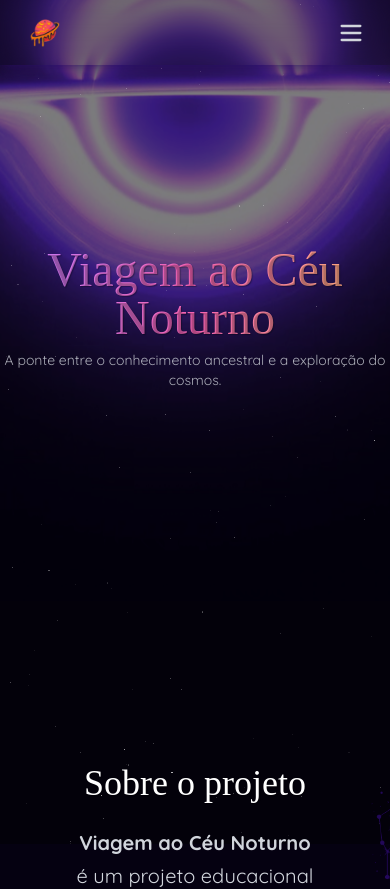
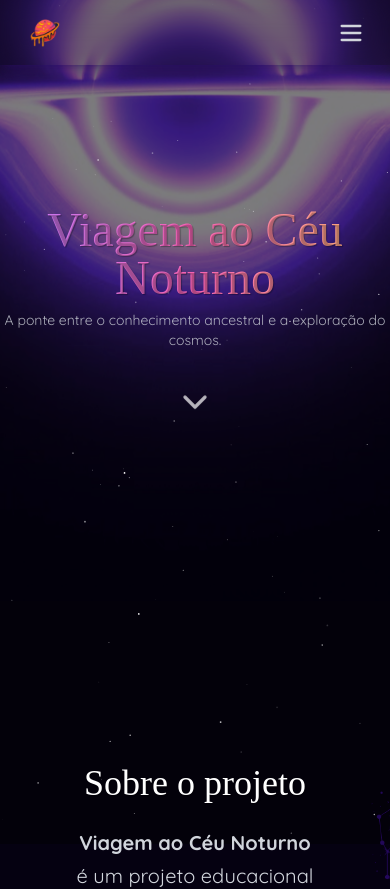
Before and after one commit to vinxcin/sativar-vet, a React (Vite) app: page / in a window 390 px wide. Shown: the top 889 px of the page. Built offline with nearby package versions, Linux system fonts and the light colour scheme; a web font is replaced by a local one.

Commit message:
scroll hero

```diff
--- a/src/components/main/BackgroundStars/index.tsx
+++ b/src/components/main/BackgroundStars/index.tsx
@@ -1,32 +1,76 @@
-type StarsProps = {
-  length?: number;
+import { useEffect, useRef } from "react";
+
+type Star = {
+  x: number;
+  y: number;
+  radius: number;
+  speed: number;
+  alpha: number;
+  twinkleDirection: number;
 };
 
-export default function BackgroundStars({ length = 100 }: StarsProps) {
-  const stars = Array.from({ length }).map(() => ({
-    top: `${Math.random() * 100}%`,
-    left: `${Math.random() * 100}%`,
-    animationDelay: `${Math.random() * 6}s`,
-    animationDuration: `${4 + Math.random() * 6}s`,
-    size: `${0.5 + Math.random() * 0.75}px`,
-  }));
+type Props = {
+  amount?: number;
+};
+
+export default function BackgroundStars({ amount = 150 }: Props) {
+  const canvasRef = useRef<HTMLCanvasElement>(null);
+
+  useEffect(() => {
+    const canvas = canvasRef.current;
+    if (!canvas) return;
+    const ctx = canvas.getContext("2d");
+    if (!ctx) return;
+
+    let width = (canvas.width = window.innerWidth);
+    let height = (canvas.height = window.innerHeight);
+
+    const stars: Star[] = Array.from({ length: amount }).map(() => ({
+      x: Math.random() * width,
+      y: Math.random() * height,
+      radius: Math.random() * 0.7 + 0.2,
+      speed: Math.random() * 0.02 + 0.005,
+      alpha: Math.random(),
+      twinkleDirection: Math.random() > 0.5 ? 1 : -1,
+    }));
+
+    const animate = () => {
+      ctx.clearRect(0, 0, width, height);
+
+      for (const star of stars) {
+        star.alpha += star.twinkleDirection * 0.01;
+        if (star.alpha <= 0.2 || star.alpha >= 1) {
+          star.twinkleDirection *= -1;
+        }
+
+        // Paralaxe leve ao rolar
+        star.y += star.speed;
+        if (star.y > height) star.y = 0;
+
+        ctx.beginPath();
+        ctx.arc(star.x, star.y, star.radius, 0, Math.PI * 2);
+        ctx.fillStyle = `rgba(255, 255, 255, ${star.alpha})`;
+        ctx.fill();
+      }
+
+      requestAnimationFrame(animate);
+    };
+
+    animate();
+
+    const handleResize = () => {
+      width = canvas.width = window.innerWidth;
+      height = canvas.height = window.innerHeight;
+    };
+
+    window.addEventListener("resize", handleResize);
+    return () => window.removeEventListener("resize", handleResize);
+  }, [amount]);
 
   return (
-    <div className="fixed inset-0 z-[0] pointer-events-none">
-      {stars.map(({ top, left, animationDelay, animationDuration, size }, i) => (
-        <div
-          key={i}
-          className="absolute bg-white rounded-full animate-twinkle opacity-80"
-          style={{
-            top,
-            left,
-            width: size,
-            height: size,
-            animationDelay,
-            animationDuration,
-          }}
-        />
-      ))}
-    </div>
+    <canvas
+      ref={canvasRef}
+      className="fixed top-0 left-0 w-full h-full z-0 pointer-events-none"
+    />
   );
 }
--- a/src/components/main/Hero/index.tsx
+++ b/src/components/main/Hero/index.tsx
@@ -4,7 +4,9 @@ export default function Hero() {
     const scrollToSection = () => {
         const section = document.getElementById("about");
         if (section) {
-            section.scrollIntoView({ behavior: "smooth" });
+            const yOffset = -65; // Altura do navbar fixa, ajuste se precisar
+            const y = section.getBoundingClientRect().top + window.pageYOffset + yOffset;
+            window.scrollTo({ top: y, behavior: "smooth" });
         }
     };
     return (
@@ -19,11 +21,18 @@ export default function Hero() {
                     <p className="text-sm md:text-lg text-center text-gray-300 opacity-80 pt-2">
                         A ponte entre o conhecimento ancestral e a exploração do cosmos.
                     </p>
+                    <div className="flex justify-center mt-10">
+                        <a
+                            onClick={scrollToSection}
+                            href="#proxima-sessao"
+                            className="animate-bounce text-white/70 hover:text-white transition cursor-pointer"
+                            aria-label="Role para baixo"
+                        >
+                            <ChevronDown size={40} />
+                        </a>
+                    </div>
                 </div>
 
-                <a onClick={scrollToSection} href="#proxima-sessao" className="absolute bottom-10 animate-bounce text-white/70 hover:text-white transition" aria-label="Role para baixo">
-                    <ChevronDown size={40} />
-                </a>
             </div>
 
         </section>
--- a/src/components/main/index.tsx
+++ b/src/components/main/index.tsx
@@ -16,7 +16,7 @@ export default function LandingPage() {
 
       <div className="fixed top-0 left-0 w-full h-full bg-black/40 z-0" />
 
-      <BackgroundStars length={120} />
+      <BackgroundStars amount={100} />
 
       <NavBar />
 
--- a/src/index.css
+++ b/src/index.css
@@ -31,13 +31,12 @@
 }
 
 @keyframes twinkle {
-  0%, 100% { opacity: 0.4; }   /* menor brilho máximo */
-  50% { opacity: 0.1; }        /* brilho mínimo mais baixo */
+  0%, 100% { opacity: 0.2; }
+  50% { opacity: 1; }
 }
 
 .animate-twinkle {
   animation-name: twinkle;
+  animation-iteration-count: infinite;
   animation-timing-function: ease-in-out;
-  animation-iteration-count: infinite;
-  animation-duration: 6s;       /* mais lento */
 }
```
